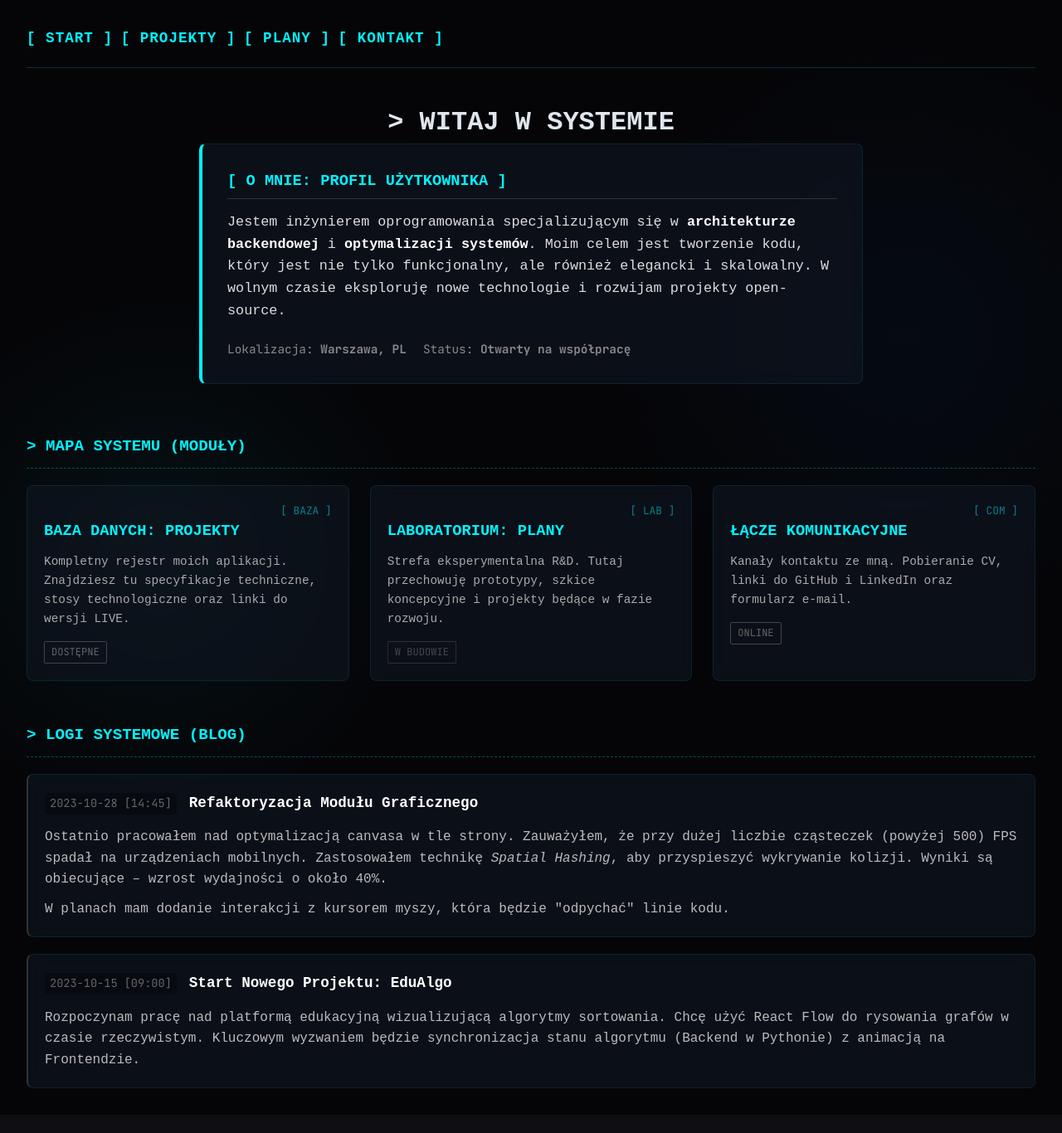
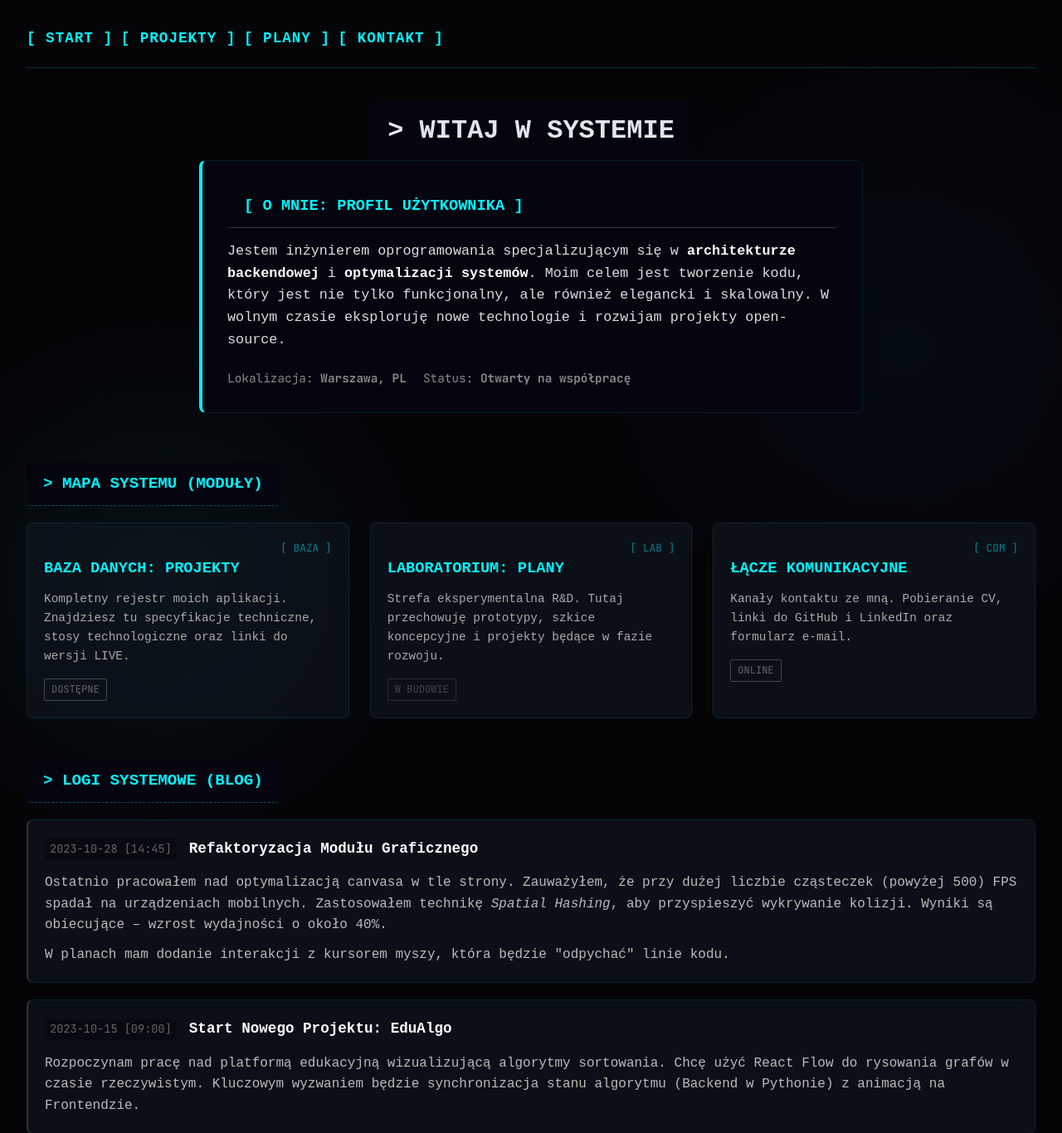
Before and after one commit to Miguanel/Centrum-Projektowe, a Flask app: page / in a window 1280 px wide. Shown: the top 1366 px of the page at 83% size. Before the commit the page ends 1312 px from the top, so only its background shows below. Run offline with Flask 3, Linux system fonts and the light colour scheme.

Commit message:
poprawka pages root

```diff
--- a/static/js/main.js
+++ b/static/js/main.js
@@ -277,13 +277,36 @@ document.addEventListener('DOMContentLoaded', () => {
             let allSegments = [];
             let elementOccupied = new Set();
 
-            const obstacleElements = document.querySelectorAll('.project-card, .lab-item, .action-btn, nav a, .badge, .word-obstacle, .cv-btn');
+            const obstacleElements = document.querySelectorAll(
+                '.project-card, .lab-item, .action-btn, nav a, .cv-btn, .bio-card, .nav-card, .log-entry, h1.glitch, h2.section-title, .bio-card h3, .word-obstacle'
+            );
+
             const obstacles = Array.from(obstacleElements)
-            .filter(el => el !== element && !el.closest('#modal-container'))
-            .map(el => {
+                .filter(el => {
+                    // 1. Ignoruj sam element, od którego zaczynamy
+                    if (el === element) return false;
+
+                    // 2. KLUCZOWE: Ignoruj wszystko, co jest wewnątrz kontenera modala
+                    if (el.closest('#modal-container') || el.closest('.modal-backdrop')) return false;
+
+                    // 3. Ignoruj elementy ukryte (np. display: none, opacity: 0)
+                    // Sprawdzamy czy element zajmuje jakąkolwiek przestrzeń
                     const r = el.getBoundingClientRect();
-                    const isWord = el.classList.contains('word-obstacle');
-                    const clearance = isWord ? 0 : 2;
+                    if (r.width === 0 || r.height === 0) return false;
+
+                    return true;
+                })
+                .map(el => {
+                    const r = el.getBoundingClientRect();
+
+                    // Czy to nagłówek?
+                    const isHeader = el.matches('h1, h2, h3, .section-title, .glitch');
+
+                    let clearance = 4; // Standardowy odstęp
+
+                    // Dla nagłówków dajemy średni margines (nie za duży, nie za mały)
+                    if (isHeader) clearance = 10;
+
                     return {
                         left: r.left + scrollX - clearance,
                         right: r.right + scrollX + clearance,
--- a/templates/index.html
+++ b/templates/index.html
@@ -217,5 +217,39 @@
         @media (max-width: 600px) {
             .bio-stats { flex-direction: column; gap: 5px; }
         }
+
+        .hero-section, .section-header {
+    text-align: center;
+    width: 100%;
+    position: relative;
+    pointer-events: none; /* Przepuszcza myszkę */
+    }
+
+    /* 2. Sam tekst staje się "cegłą" (inline-block) */
+    h1.glitch, h2.section-title, .bio-card h3 {
+        display: inline-block;       /* KLUCZOWE: Pudełko kurczy się do tekstu */
+        position: relative;
+        pointer-events: auto;        /* Przywraca interakcję */
+        background: #050510;         /* Tło w kolorze strony (maskuje linie pod spodem) */
+        padding: 10px 20px;          /* Margines wewnątrz prostokąta */
+        border-radius: 4px;          /* Lekkie zaokrąglenie */
+        z-index: 10;                 /* Tekst zawsze na wierzchu */
+
+        /* Opcjonalnie: delikatna ramka, żebyś widział ten obszar (możesz usunąć) */
+        /* border: 1px dashed rgba(0, 243, 255, 0.2); */
+    }
+    .bio-card {
+    pointer-events: auto !important; /* Myszka znów widzi ten element */
+    position: relative;
+    z-index: 5; /* Upewniamy się, że jest nad płótnem */
+    background: #050510; /* Tło zakrywa ewentualne linie pod spodem */
+    }
+
+    /* Opcjonalnie: poprawa wyglądu tekstu wewnątrz */
+    .bio-content {
+        position: relative;
+        z-index: 6;
+    }
+
     </style>
 {% endblock %}
--- a/templates/kontakt.html
+++ b/templates/kontakt.html
@@ -37,7 +37,7 @@
 
         <div class="terminal-footer" style="margin-top: 50px; text-align: center;">
             <p style="color: var(--neon-cyan); font-size: 1.2em;">
-                E-MAIL: <span style="color: #fff;">twoj@email.com</span>
+                E-MAIL: <span class="email-obstacle" style="color: #fff; display: inline-block; background: #050510; padding: 5px 10px; border-radius: 4px; position: relative; z-index: 10;">michauasota@gmail.com</span>
             </p>
         </div>
     </div>
```
